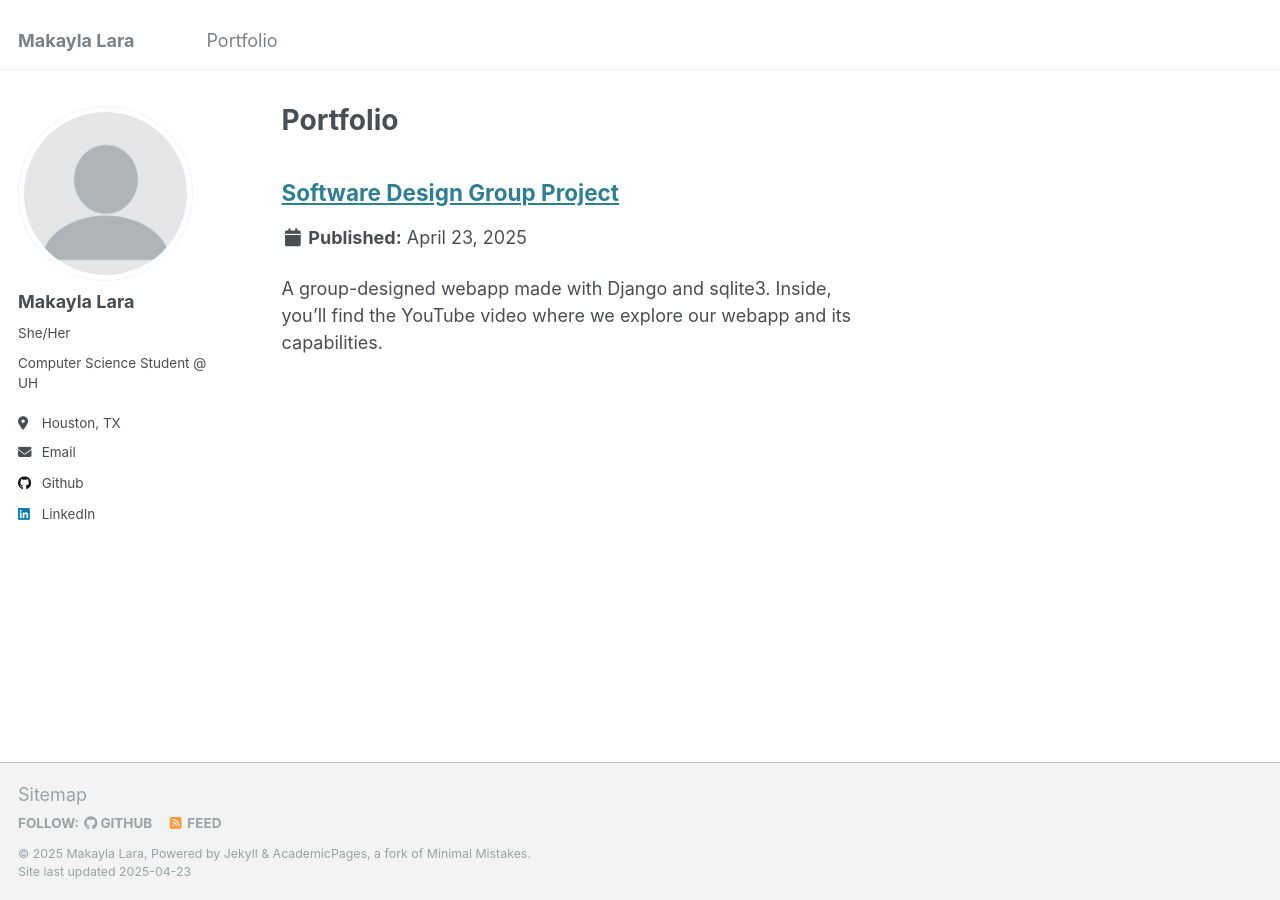
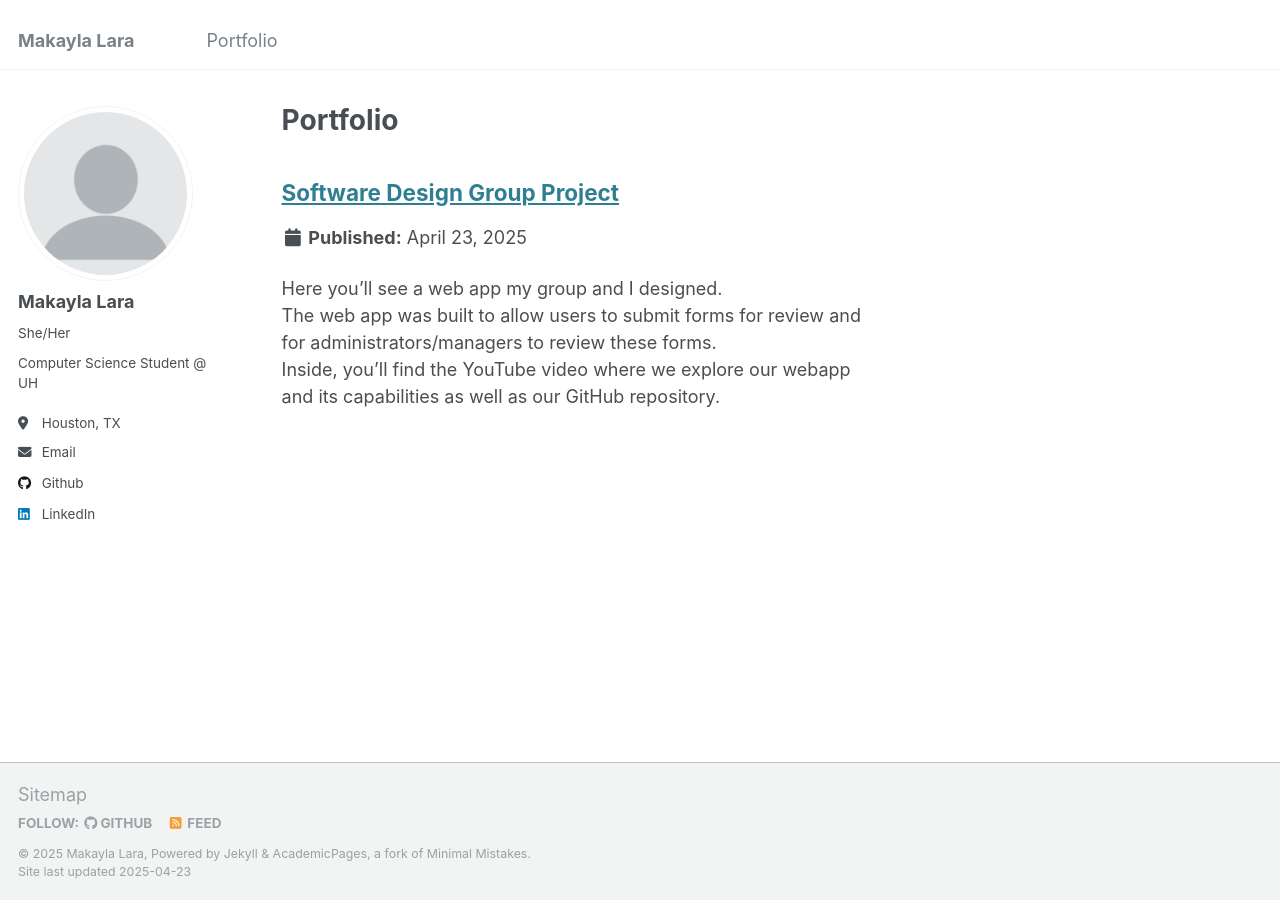
Before and after one commit to makssla/makssla.github.io, a Jekyll site: the page built from _pages/portfolio.html, in a window 1280 px wide. Built offline with Jekyll 4.4.1, drawn with Linux system fonts in a browser that asks for light colours.

Commit message:
Update portfolio-1.html

```diff
--- a/_portfolio/portfolio-1.html
+++ b/_portfolio/portfolio-1.html
@@ -1,11 +1,13 @@
 ---
 title: "Software Design Group Project"
-excerpt: "A group-designed webapp made with Django and sqlite3. Inside, you'll find the YouTube video where we explore our webapp and its capabilities."
+excerpt: "Here you'll see a web app my group and I designed.<br/>
+The web app was built to allow users to submit forms for review and for administrators/managers to review these forms.<br/>
+Inside, you'll find the YouTube video where we explore our webapp and its capabilities as well as our GitHub repository."
 collection: portfolio
 ---
 
-Below is a group project I completed for a Software Design class. We explored Django, Python, SQLite3, JavaScript, etc. for this webapp.<br/>
-<a href="https://github.com/Iroquois-Falls/Iroquois-Falls">GitHub Repository</a><br/>
+Below is a group project I completed for a Software Design class. We explored Django, Python, SQLite3, JavaScript, etc. for this web app.<br/>
+Here is our <a href="https://github.com/Iroquois-Falls/Iroquois-Falls">GitHub Repository</a><br/>
 YouTube Video: <br/>
 
 <div style="position: relative; width: 100%; padding-bottom: 56.25%">
```
